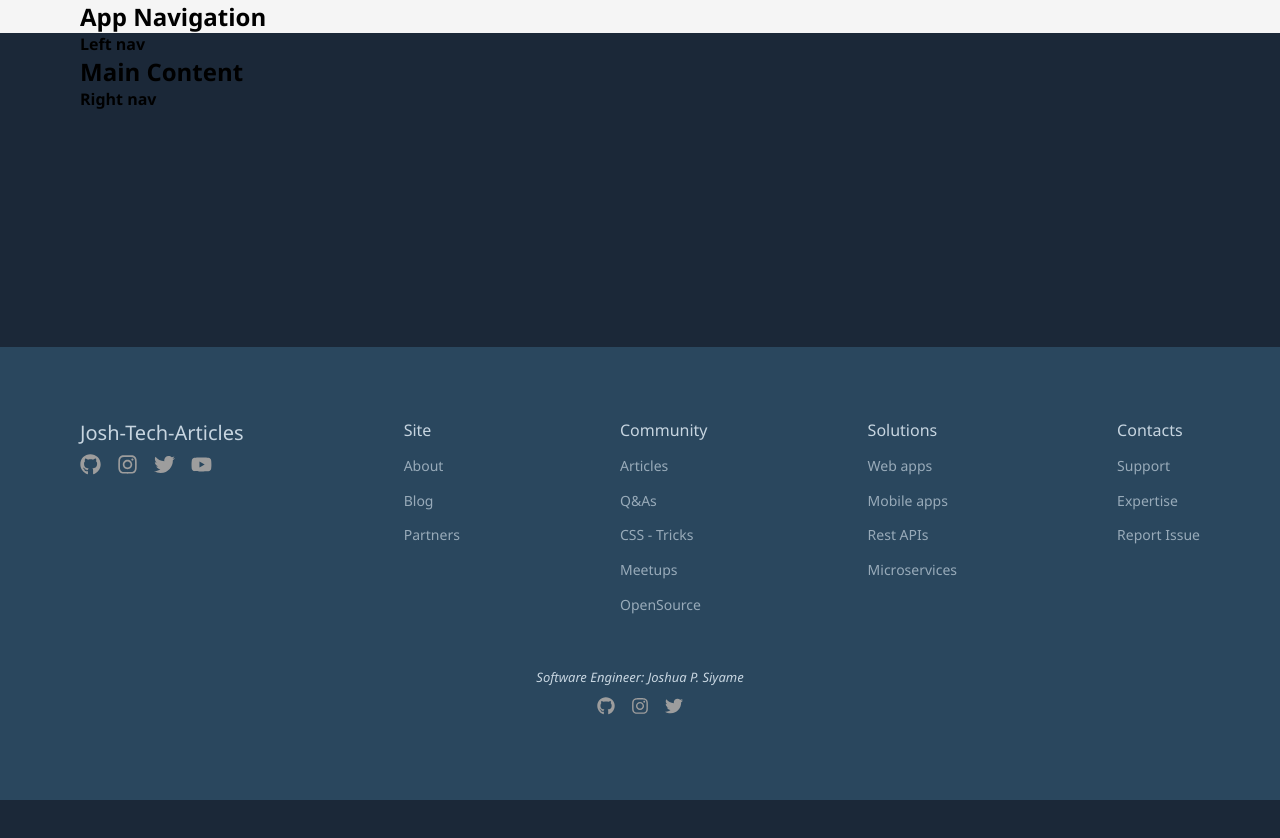
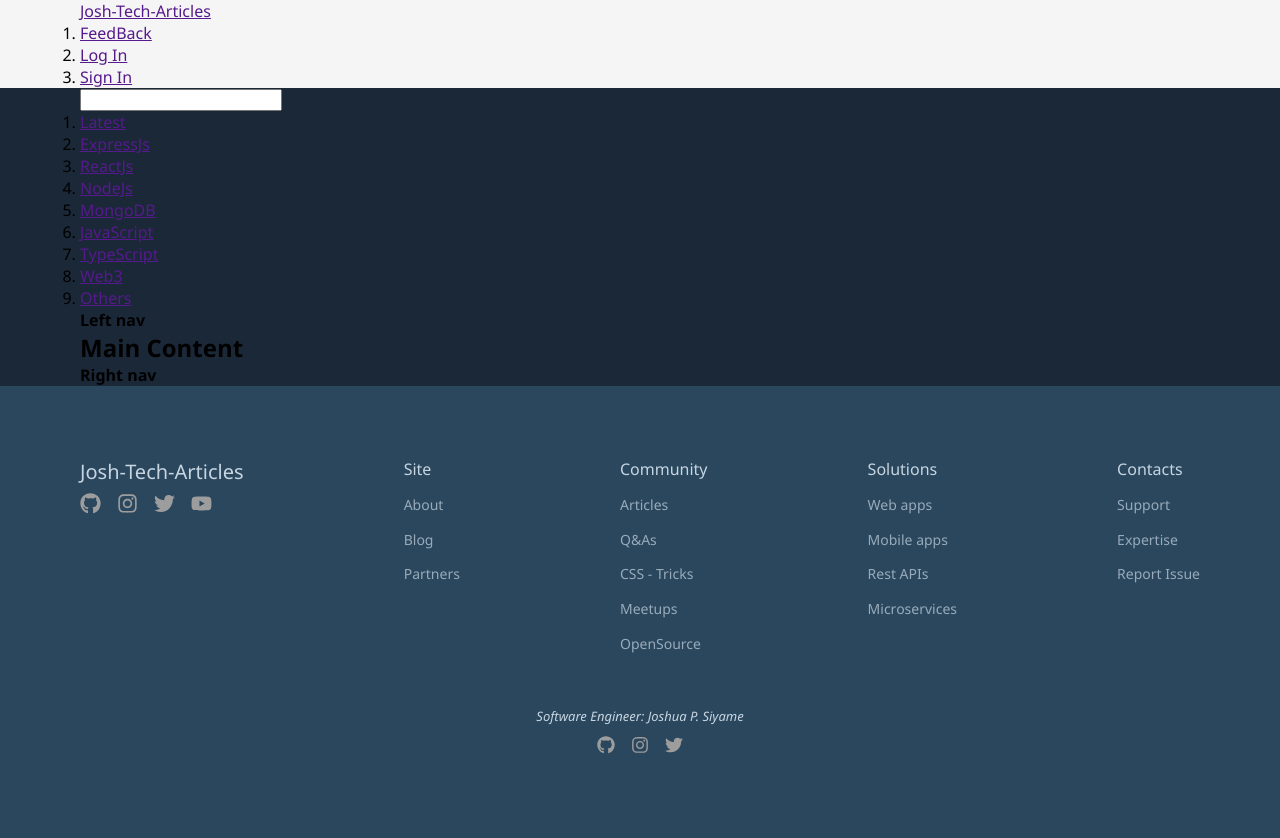
Before and after one commit to JoshuaSiyame/Josh-Tech-Articles, a React app: page / in a window 1280 px wide. Before the commit the page ends 800 px from the top, so only its background shows below. Built offline with nearby package versions, Linux system fonts and the light colour scheme.

Commit message:
TopNav commits

```diff
--- a/src/components/App.tsx
+++ b/src/components/App.tsx
@@ -8,18 +8,22 @@ import LeftAsideNav from "./Utils/LeftAsideNav/LeftAsideNav";
 import RightAsideNav from "./Utils/RightAsideNav/RightAsideNav";
 import MainContent from "./MainContent/MainContent";
 import TopNavigation from "./Utils/TopNavigation/TopNavigation";
+import TopNavTwo from "./Utils/TopNavigation/TopNavTwo/TopNavTwo";
 
 // app component
-const App = () =>{
+const App = () => {
     return (
         <div id="app-wrap">
             <header id="app-header">
                 <TopNavigation />
             </header>
             <div id="app-content-wrap">
-                <LeftAsideNav />
-                <MainContent />
-                <RightAsideNav />
+                <TopNavTwo />
+                <div id="">
+                    <LeftAsideNav />
+                    <MainContent />
+                    <RightAsideNav />
+                </div>
             </div>
             <footer id="app-footer">
                 <AppFooter />
--- /dev/null
+++ b/src/components/Utils/Button/Button.tsx
@@ -0,0 +1,12 @@
+// import modules/packages
+import React from "react";
+
+// button component
+const Button = (props: any) =>{
+    const { buttonData } = props;
+    return (
+        <button id="" className="">Button</button>
+    );
+};
+
+export default Button;
--- /dev/null
+++ b/src/components/Utils/TopNavigation/TopNavOne/TopNavOne.tsx
@@ -0,0 +1,32 @@
+// import modules/packages
+import React from "react";
+import "./TopNavOne.css";
+import Button from "../../Button/Button";
+
+// TopNavOne component
+const TopNavOne = () => {
+    return (
+        <div id="top-nav-one">
+            <a href="" id="site-logo">Josh-Tech-Articles</a>
+            <ol id="t-n-o-l">
+                <li className="t-n-o-l-i">
+                    <a href="" className="t-n-o-l-i-l">
+                        FeedBack
+                    </a>
+                </li>
+                <li className="t-n-o-l-i">
+                    <a href="" className="t-n-o-l-i-l">
+                        Log In
+                    </a>
+                </li>
+                <li className="t-n-o-l-i">
+                    <a href="" className="t-n-o-l-i-l">
+                        Sign In
+                    </a>
+                </li>
+            </ol>
+        </div>
+    );
+};
+
+export default TopNavOne;
--- /dev/null
+++ b/src/components/Utils/TopNavigation/TopNavTwo/TopNavTwo.css
@@ -0,0 +1,29 @@
+/* General Top nav two styles */
+/* Top nav two */
+#top-nav-two{}
+
+/* search box */
+#search-box{}
+
+/* top nav two list */
+#t-n-t-l{}
+
+/* top nav list item */
+.t-n-t-l-i{}
+
+/* top nav list item link */
+.t-n-t-l-i-l{}
+
+
+/* media queries */
+@media screen and (max-width: 320px) {}
+
+@media (min-width: 321px) and (max-width: 480px) {}
+
+@media (min-width: 481px) and (max-width: 768px) {}
+
+@media (min-width: 769px) and (max-width: 1024px) {}
+
+@media (min-width: 1025px) and (max-width: 1200px) {}
+
+@media screen and (max-width: 1201px) {}
--- /dev/null
+++ b/src/components/Utils/TopNavigation/TopNavTwo/TopNavTwo.tsx
@@ -0,0 +1,44 @@
+// import modules/packages
+import React from "react";
+import "./TopNavTwo.css";
+
+// TopNavTwo component
+const TopNavTwo = () =>{
+    return (
+        <div id="top-nav-two" className="app-section-wrapper">
+            <input id="search-box" name="search-box" required/>
+            <ol id="t-n-t-l">
+                <li className="t-n-l-i">
+                    <a href="" className="t-n-l-i-l">Latest</a>
+                </li>
+                <li className="t-n-l-i">
+                    <a href="" className="t-n-l-i-l">ExpressJs</a>
+                </li>
+                <li className="t-n-l-i">
+                    <a href="" className="t-n-l-i-l">ReactJs</a>
+                </li>
+                <li className="t-n-l-i">
+                    <a href="" className="t-n-l-i-l">NodeJs</a>
+                </li>
+                <li className="t-n-l-i">
+                    <a href="" className="t-n-l-i-l">MongoDB</a>
+                </li>
+                <li className="t-n-l-i">
+                    <a href="" className="t-n-l-i-l">JavaScript</a>
+                </li>
+                <li className="t-n-l-i">
+                    <a href="" className="t-n-l-i-l">TypeScript</a>
+                </li>
+                <li className="t-n-l-i">
+                    <a href="" className="t-n-l-i-l">Web3</a>
+                </li>
+                <li className="t-n-l-i">
+                    <a href="" className="t-n-l-i-l">Others</a>
+                </li>
+            </ol>
+
+        </div>
+    );
+};
+
+export default TopNavTwo;
--- a/src/components/Utils/TopNavigation/TopNavigation.tsx
+++ b/src/components/Utils/TopNavigation/TopNavigation.tsx
@@ -1,12 +1,14 @@
 // import modulea/packages
 import React from "react";
 import "./TopNavigation.css";
+import TopNavOne from "./TopNavOne/TopNavOne";
+import TopNavTwo from "./TopNavTwo/TopNavTwo";
 
 // TopNavigation component
 const TopNavigation = () =>{
     return (
         <nav className="app-section-wrapper">
-            <h2>App Navigation</h2>
+            <TopNavOne />
         </nav>
     );
 };
```
Also changed, not shown: src/components/Utils/TopNavigation/TopNavOne/TopNavOne.css (added), src/components/Utils/TopNavigation/buttonData.tsx (added).
